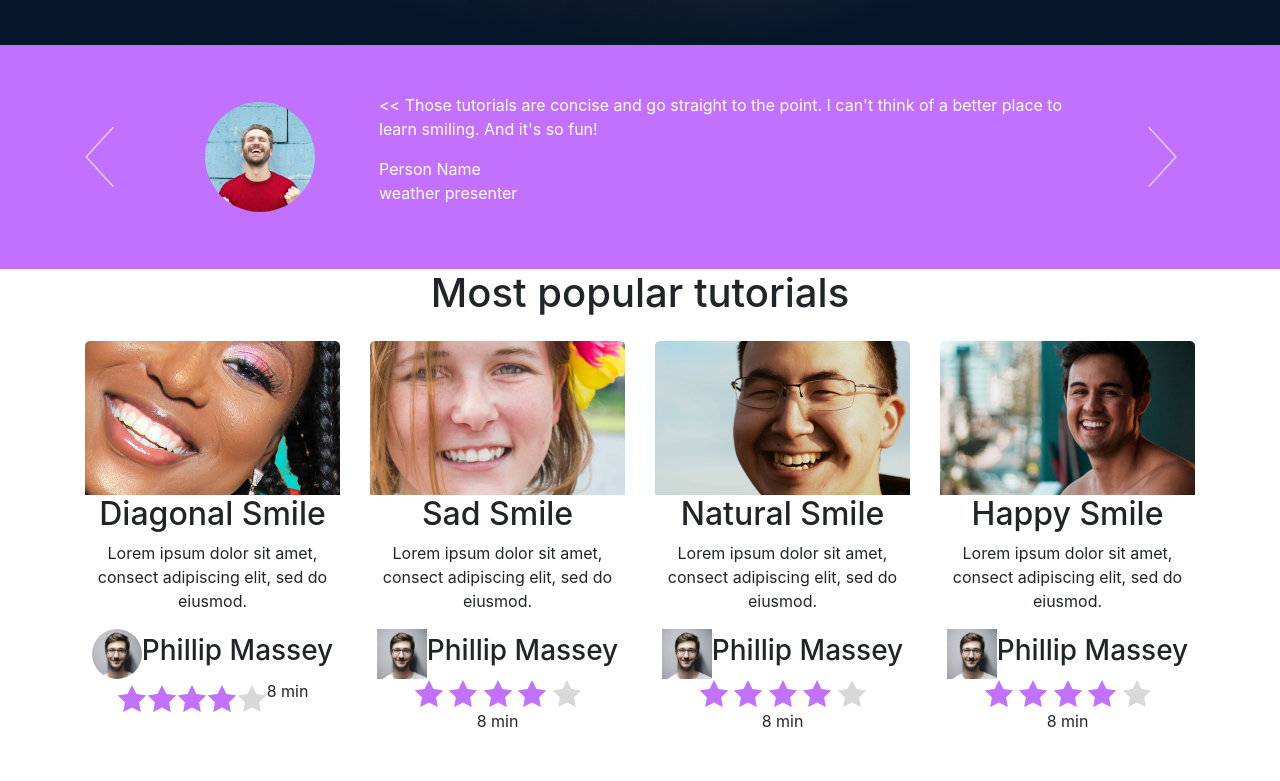
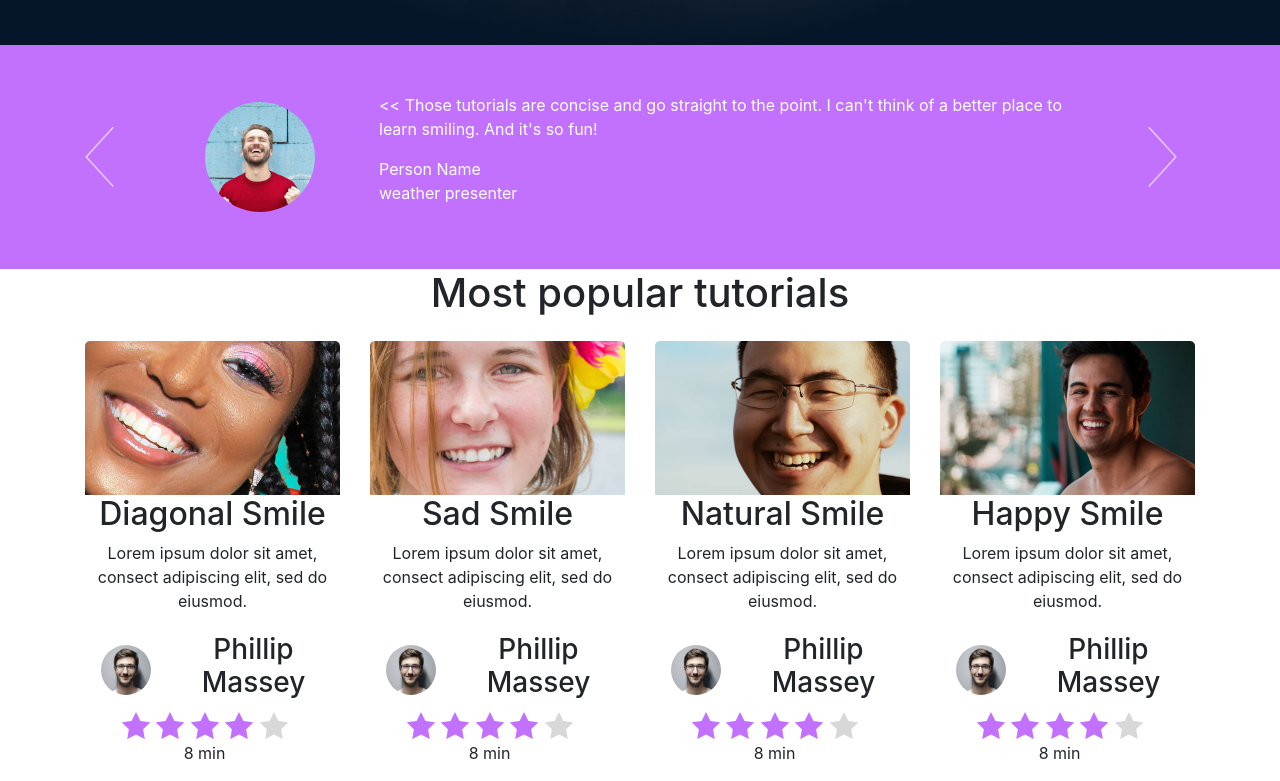
Before and after one commit to KVang2/atlas-smiling-school, a plain HTML site: page 2-homepage.html in a window 1280 px wide. Shown: the part 755-1536 px from the top of the page. Before the commit the page ends 1504 px from the top, so only its background shows below. Drawn offline with nearby package versions, Linux system fonts and the light colour scheme.

Commit message:
save what i have for homepage

```diff
--- a/2-homepage.html
+++ b/2-homepage.html
@@ -154,17 +154,18 @@
                 <!-- Video 1 -->
                 <div class="col-12 col-lg-3 col-sm-6 text-center">
                     <img src="image/thumbnail_4.jpg" alt="smile" width="255" height="154">
-                    <h2 >Diagonal Smile</h2>
+                    <h2>Diagonal Smile</h2>
                     <p>Lorem ipsum dolor sit amet, consect adipiscing elit, sed do eiusmod.</p>
 
                     <!-- Block for author info-->
                     <div class="d-flex align-items-center justify-content-center">
-                        <img class="rounded-circle" src="image/profile_1.jpg" alt="Phillip" width="50" height="50">
+                        <img class="rounded-circle m-3" src="image/profile_1.jpg" alt="Phillip" width="50" height="50">
                         <h3>Phillip Massey</h3>
                     </div>
 
                     <!-- Block for rating -->
-                    <div class="d-flex align-items-center justify-content-center">                                <img src="image/star_on.png" alt="star">
+                    <div class="mr-3">
+                        <img src="image/star_on.png" alt="star">
                         <img src="image/star_on.png" alt="star">
                         <img src="image/star_on.png" alt="star">
                         <img src="image/star_on.png" alt="star">
@@ -181,12 +182,12 @@
 
                     <!-- Block for author info-->
                     <div class="d-flex align-items-center justify-content-center">
-                        <img class="vi" src="image/profile_1.jpg" alt="description"  width="50" height="50">
+                        <img class="rounded-circle m-3" src="image/profile_1.jpg" alt="description"  width="50" height="50">
                         <h3>Phillip Massey</h3>
                     </div>
 
                     <!-- Block for rating -->
-                    <div class="stars">
+                    <div class="mr-3">
                         <img src="image/star_on.png" alt="star">
                         <img src="image/star_on.png" alt="star">
                         <img src="image/star_on.png" alt="star">
@@ -204,12 +205,12 @@
 
                     <!-- Block for author info-->
                     <div class="d-flex align-items-center justify-content-center">
-                        <img class="vi" src="image/profile_1.jpg" alt="Phillip"  width="50" height="50">
+                        <img class="rounded-circle m-3" src="image/profile_1.jpg" alt="Phillip"  width="50" height="50">
                         <h3>Phillip Massey</h3>
                     </div>
 
                         <!-- Block for rating -->
-                        <div class="stars">
+                        <div class="mr-3">
                         <img src="image/star_on.png" alt="star">
                         <img src="image/star_on.png" alt="star">
                         <img src="image/star_on.png" alt="star">
@@ -226,12 +227,12 @@
 
                     <!-- Block for author info-->
                     <div class="d-flex align-items-center justify-content-center">
-                        <img class="vi" src="image/profile_1.jpg" alt="Phillip" width="50" height="50">
+                        <img class="rounded-circle m-3" src="image/profile_1.jpg" alt="Phillip" width="50" height="50">
                         <h3>Phillip Massey</h3>
                     </div>
 
                     <!-- Block for rating -->
-                    <div class="stars">
+                    <div class="mr-3">
                         <img src="image/star_on.png" alt="star">
                         <img src="image/star_on.png" alt="star">
                         <img src="image/star_on.png" alt="star">
```
